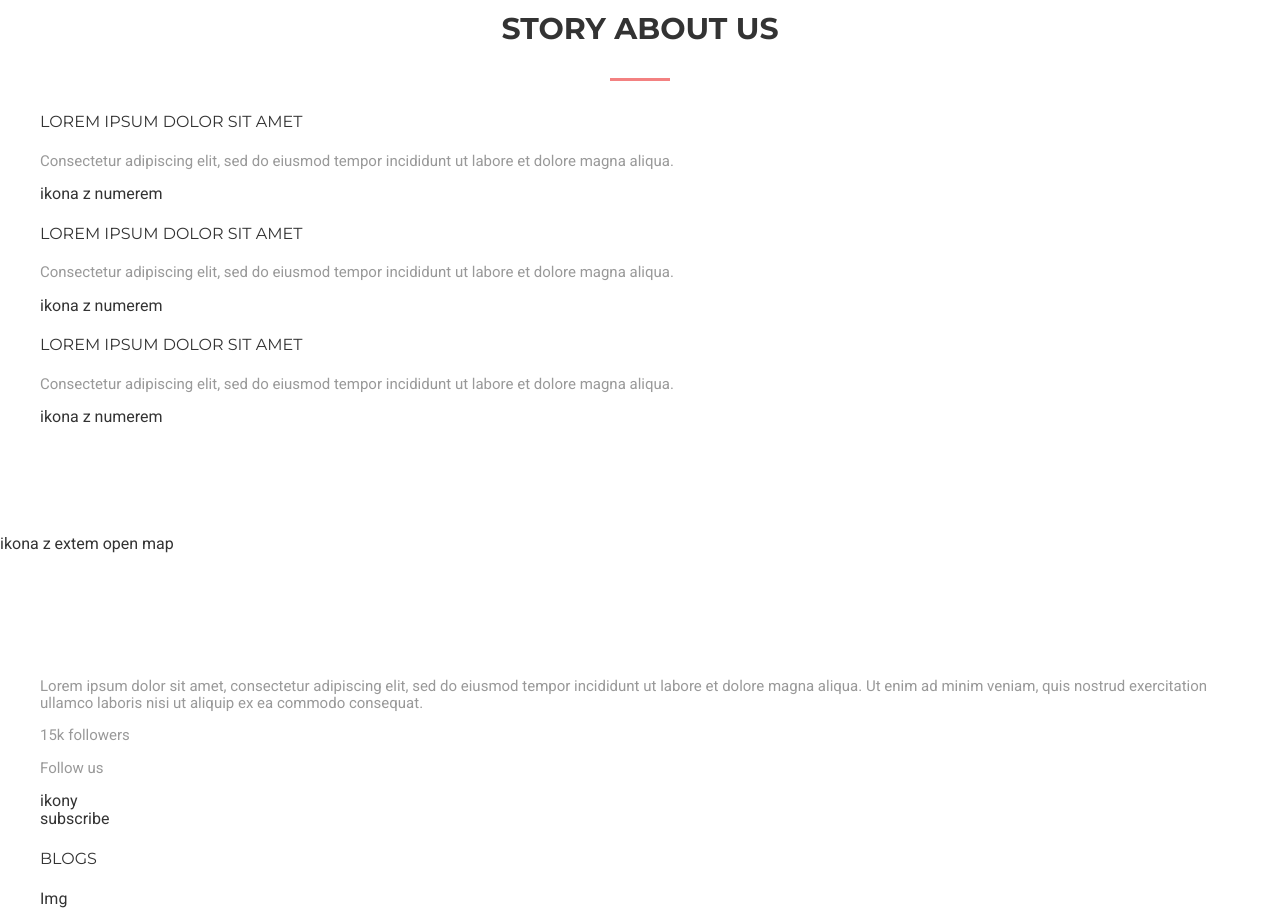
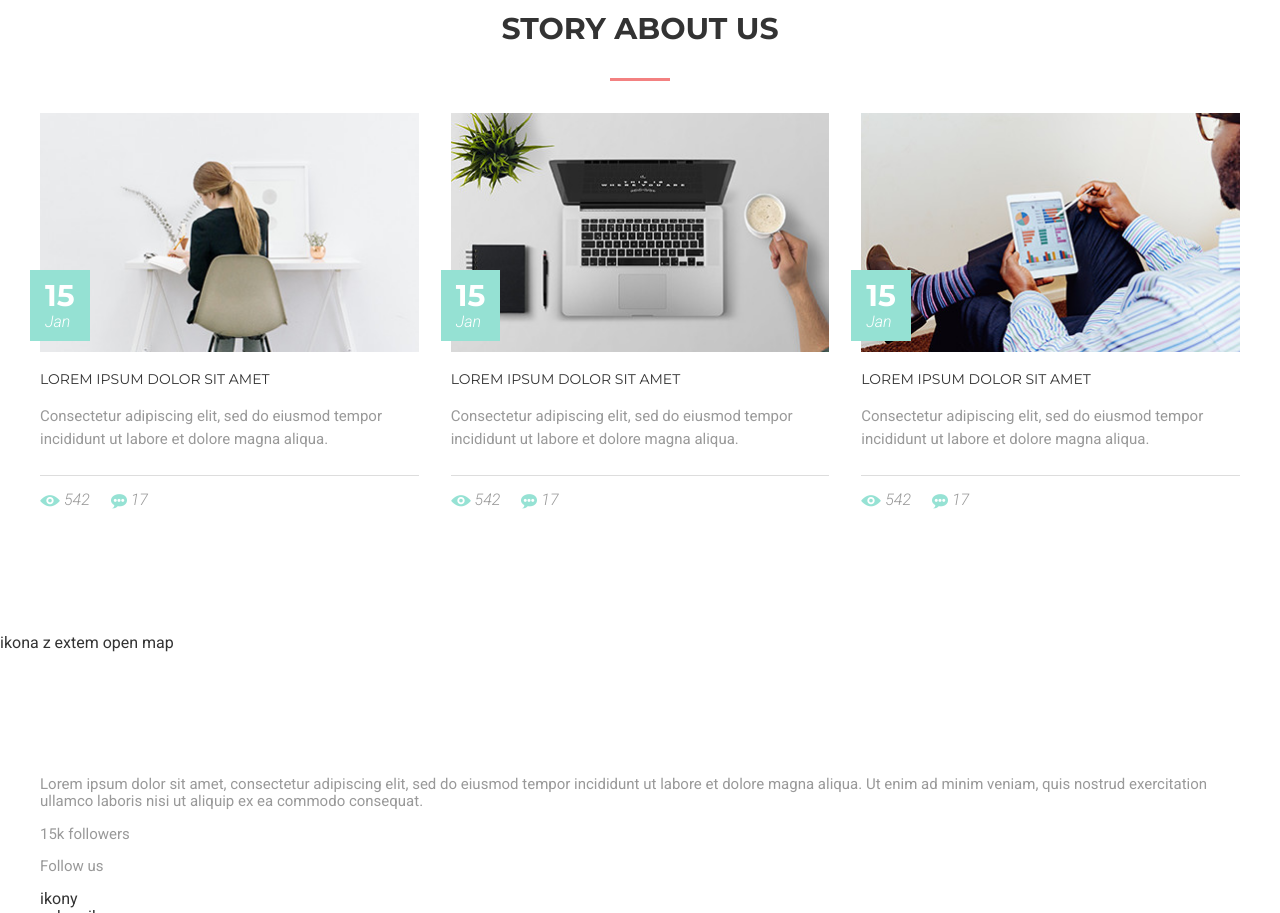
Before and after one commit to zanetagorska/mogo, a website: page app/index.html in a window 1280 px wide. Shown: the part 8131-9044 px from the top of the page. Drawn offline with Linux system fonts and the light colour scheme.

Commit message:
Completed blog style

```diff
--- /dev/null
+++ b/app/assets/styles/modules/_blog-item.css
@@ -0,0 +1,57 @@
+.blog-item {
+  &__img {
+    position: relative;
+  }
+
+  &__description {
+    border-bottom: solid 1px #ddd;
+    padding-bottom: 10px;
+  }
+
+  &__headline {
+    margin-top: 15px;
+  }
+
+  &__date {
+    position: absolute;
+    bottom: 16px;
+    left: -10px;
+    background: $mainBlue;
+    color: #fff;
+    padding: 9px 15px;
+  }
+
+  &__day {
+    font-weight: 700;
+    font-family: Montserrat;
+    font-size: 1.875rem;
+  }
+
+  &__month {
+    font-weight: 300;
+    font-family: Roboto;
+    font-style: italic;
+  }
+
+  &__post-headline {
+    font-size: 0.875rem;
+    margin-top: 14px;
+  }
+
+  &__text {
+    line-height: 1.5;
+  }
+
+  &__icons-wrapper {
+    margin: 15px 0;
+    color: #999999;
+  }
+
+  &__icon-item {
+    margin-right: 17px;
+
+    img {
+      vertical-align: middle;
+    }
+  }
+}
--- a/app/assets/styles/styles.css
+++ b/app/assets/styles/styles.css
@@ -14,3 +14,4 @@
 @import "modules/_accordion";
 @import "modules/_scroll-bar";
 @import "modules/_carousel";
+@import "modules/_blog-item";
--- a/app/index.html
+++ b/app/index.html
@@ -603,30 +603,90 @@
       <h3 class="subheading">What we do</h3>
       <h2 class="heading">Story about us</h2>
       <div class="row row--gutters">
-        <div class="row__4">
+        <div class="row__md-4">
           <div class="blog-item">
-            <div class="blog-item__photo">
-              <h4>Lorem ipsum dolor sit amet</h4>
-              <p>Consectetur adipiscing elit, sed do eiusmod tempor incididunt ut labore et dolore magna aliqua.</p>
-              ikona z numerem
+            <div class="blog-item__img">
+              <img src="assets/images/blog1.jpg" alt="">
+              <div class="blog-item__date">
+                <div class="blog-item__day">
+                15
+                </div>
+                <div class="blog-item__month">
+                  Jan
+                </div>
+              </div>
+            </div>
+            <div class="blog-item__description">
+              <h4 class="blog-item__post-headline">Lorem ipsum dolor sit amet</h4>
+              <p class="blog-item__text">Consectetur adipiscing elit, sed do eiusmod tempor incididunt ut labore et dolore magna aliqua.</p>
+            </div>
+            <div class="blog-item__icons-wrapper">
+              <span class="blog-item__icon-item">
+                <img src="assets/images/icons/view.png">
+                <i>542</i>
+              </span>
+              <span class="blog-item__icon-item">
+                <img src="assets/images/icons/speech-bubble.png">
+                <i>17</i>
+              </span>
             </div>
           </div>
         </div>
-        <div class="row__4">
+        <div class="row__md-4">
           <div class="blog-item">
-            <div class="blog-item__photo">
-              <h4>Lorem ipsum dolor sit amet</h4>
-              <p>Consectetur adipiscing elit, sed do eiusmod tempor incididunt ut labore et dolore magna aliqua.</p>
-              ikona z numerem
+            <div class="blog-item__img">
+              <img src="assets/images/blog2.jpg" alt="">
+              <div class="blog-item__date">
+                <div class="blog-item__day">
+                15
+                </div>
+                <div class="blog-item__month">
+                  Jan
+                </div>
+              </div>
+            </div>
+            <div class="blog-item__description">
+              <h4 class="blog-item__post-headline">Lorem ipsum dolor sit amet</h4>
+              <p class="blog-item__text">Consectetur adipiscing elit, sed do eiusmod tempor incididunt ut labore et dolore magna aliqua.</p>
+            </div>
+            <div class="blog-item__icons-wrapper">
+              <span class="blog-item__icon-item">
+                <img src="assets/images/icons/view.png">
+                <i>542</i>
+              </span>
+              <span class="blog-item__icon-item">
+                <img src="assets/images/icons/speech-bubble.png">
+                <i>17</i>
+              </span>
             </div>
           </div>
         </div>
-          <div class="row__4">
+        <div class="row__md-4">
           <div class="blog-item">
-            <div class="blog-item__photo">
-              <h4>Lorem ipsum dolor sit amet</h4>
-              <p>Consectetur adipiscing elit, sed do eiusmod tempor incididunt ut labore et dolore magna aliqua.</p>
-              ikona z numerem
+            <div class="blog-item__img">
+              <img src="assets/images/blog3.jpg" alt="">
+              <div class="blog-item__date">
+                <div class="blog-item__day">
+                15
+                </div>
+                <div class="blog-item__month">
+                  Jan
+                </div>
+              </div>
+            </div>
+            <div class="blog-item__description">
+              <h4 class="blog-item__post-headline">Lorem ipsum dolor sit amet</h4>
+              <p class="blog-item__text">Consectetur adipiscing elit, sed do eiusmod tempor incididunt ut labore et dolore magna aliqua.</p>
+            </div>
+            <div class="blog-item__icons-wrapper">
+              <span class="blog-item__icon-item">
+                <img src="assets/images/icons/view.png">
+                <i>542</i>
+              </span>
+              <span class="blog-item__icon-item">
+                <img src="assets/images/icons/speech-bubble.png">
+                <i>17</i>
+              </span>
             </div>
           </div>
         </div>
--- a/app/temp/styles/styles.css
+++ b/app/temp/styles/styles.css
@@ -1170,3 +1170,59 @@ p {
   margin-right: 8px;
   vertical-align: middle;
 }
+
+.blog-item__img {
+  position: relative;
+}
+
+.blog-item__description {
+  border-bottom: solid 1px #ddd;
+  padding-bottom: 10px;
+}
+
+.blog-item__headline {
+  margin-top: 15px;
+}
+
+.blog-item__date {
+  position: absolute;
+  bottom: 16px;
+  left: -10px;
+  background: rgb(149, 225, 211);
+  color: #fff;
+  padding: 9px 15px;
+}
+
+.blog-item__day {
+  font-weight: 700;
+  font-family: Montserrat;
+  font-size: 1.875rem;
+}
+
+.blog-item__month {
+  font-weight: 300;
+  font-family: Roboto;
+  font-style: italic;
+}
+
+.blog-item__post-headline {
+  font-size: 0.875rem;
+  margin-top: 14px;
+}
+
+.blog-item__text {
+  line-height: 1.5;
+}
+
+.blog-item__icons-wrapper {
+  margin: 15px 0;
+  color: #999999;
+}
+
+.blog-item__icon-item {
+  margin-right: 17px;
+}
+
+.blog-item__icon-item img {
+  vertical-align: middle;
+}
```
